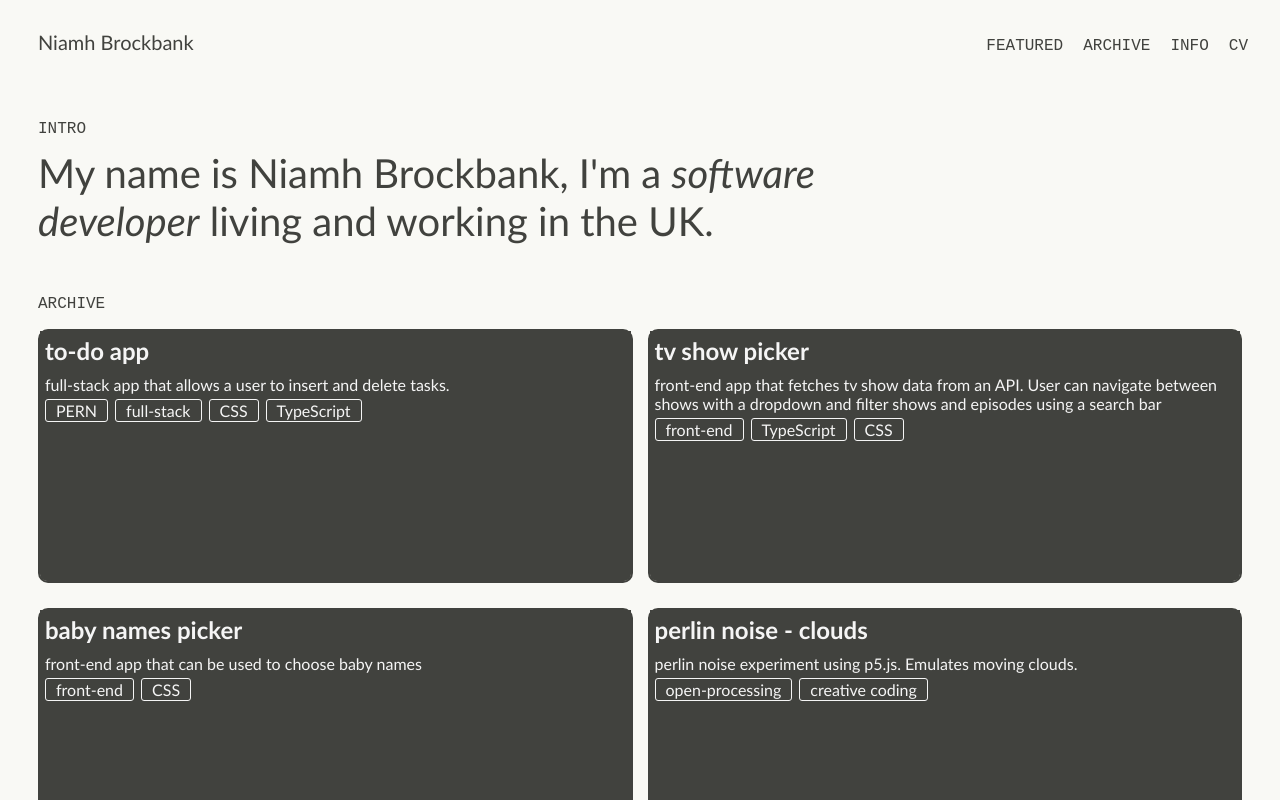
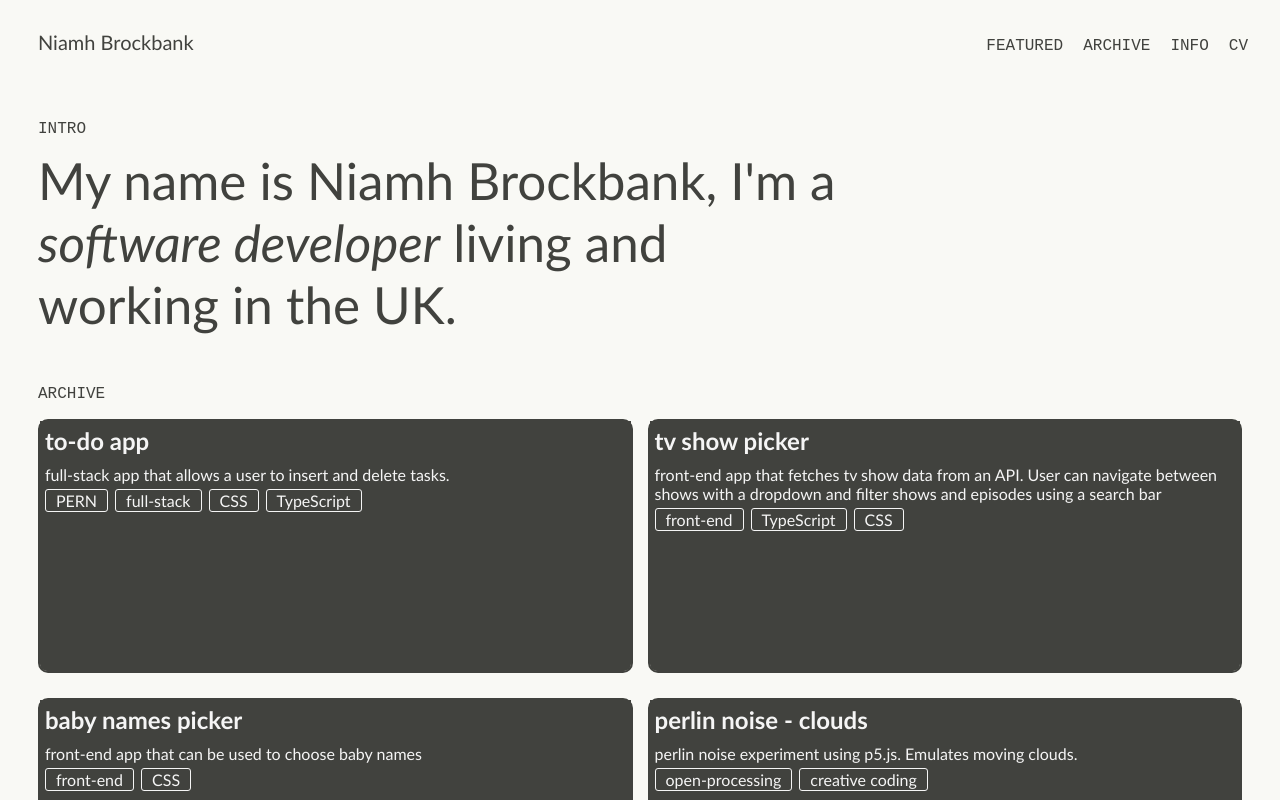
Before and after one commit to niamhbrockbank/portfolio, a React (Create React App) app: page / in a window 1280 px wide. Shown: the top 800 px of the page. Built offline with nearby package versions, Linux system fonts and the light colour scheme.

Commit message:
Adapt font size of intro based on vw

```diff
--- a/src/styles.css
+++ b/src/styles.css
@@ -76,11 +76,12 @@ a {
 
 #intro_section {
   margin: 100px 0 30px 0;
+  width: 70vw;
 }
 
 #intro {
-  font-size: 40px;
-  width: 70vw;
+  font-size: min(4vw, 40pt);
+  max-width: 800px;
   margin: 0px;
 }
 
@@ -116,6 +117,7 @@ a {
   list-style-type: none;
   padding-left: 0px;
   display: grid;
+  flex-wrap: wrap;
   grid-template-columns: 1fr 1fr;
   column-gap: min(2%, 15px);
   row-gap: 25px;
@@ -134,6 +136,7 @@ a {
 }
 
 #archive_project_details {
+  /* font-size: min(2vw, 16pt); */
   display: flexbox;
   background-color: #41423e;
   color: whitesmoke;
```
